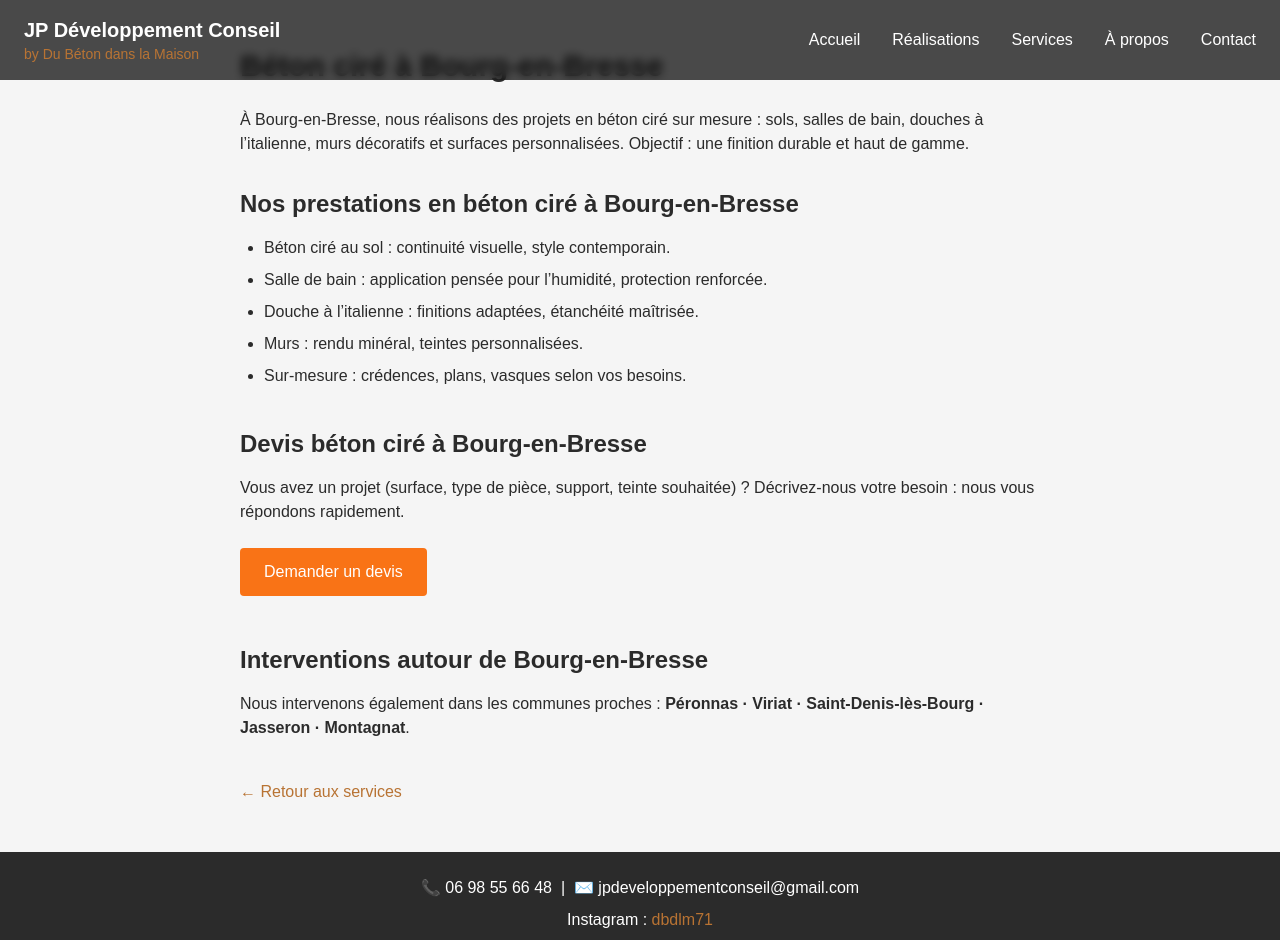
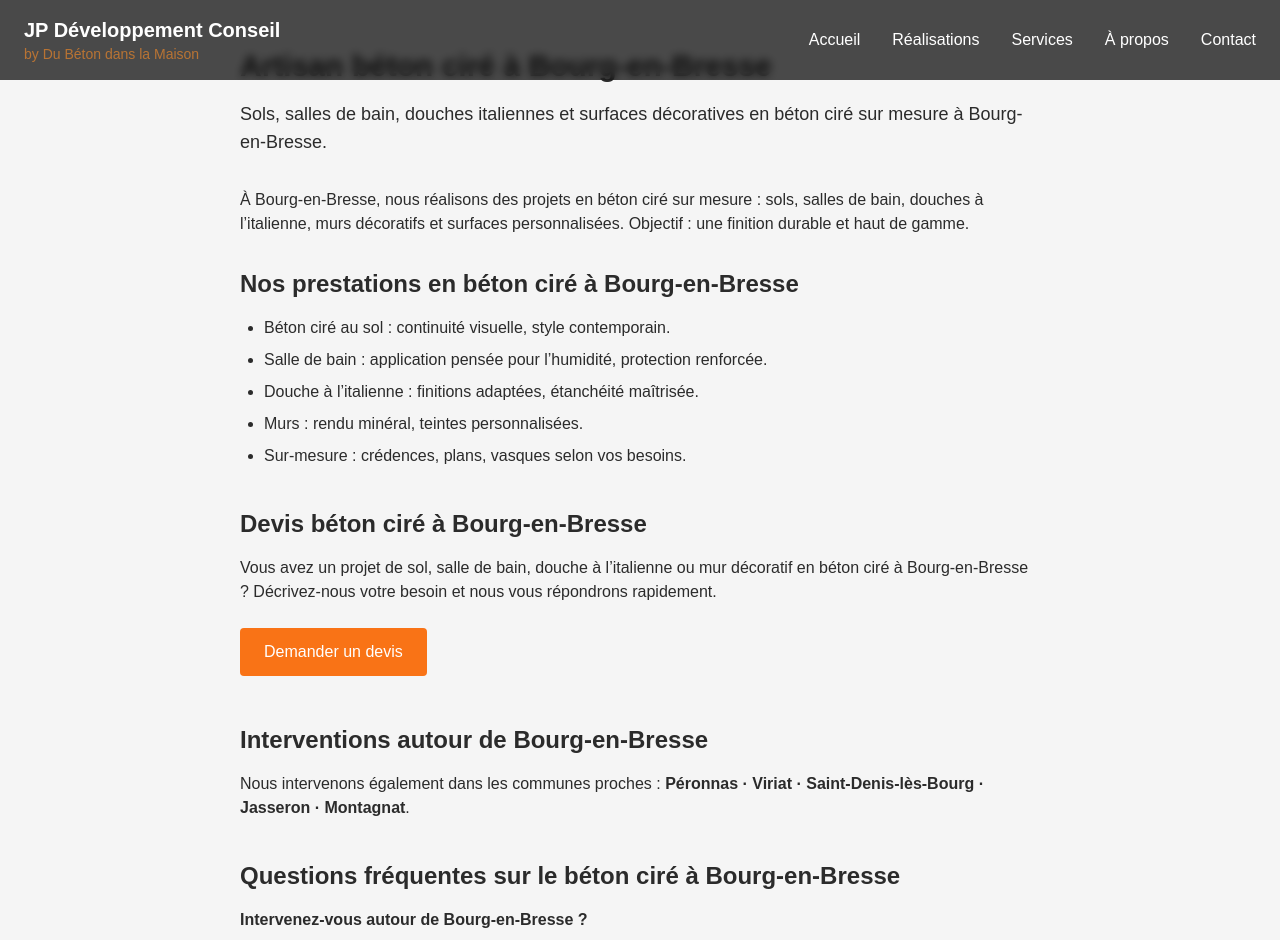
Before and after one commit to jpdeveloppementconseil-tech/dub-tondanslamaison, a React (Create React App) app: page /beton-cire/bourg-en-bresse in a window 1280 px wide. Shown: the top 940 px of the page. Built offline with nearby package versions, Linux system fonts and the light colour scheme.

Commit message:
SEO home title

```diff
--- a/src/pages/CityServicePage.js
+++ b/src/pages/CityServicePage.js
@@ -8,7 +8,7 @@ function normalizeSlug(input = "") {
   return String(input)
     .trim()
     .toLowerCase()
-    .normalize("NFD") // enlève les accents
+    .normalize("NFD")
     .replace(/[\u0300-\u036f]/g, "")
     .replace(/_/g, "-")
     .replace(/\s+/g, "-");
@@ -21,7 +21,10 @@ function buildFaqJsonLd(faq = []) {
     mainEntity: faq.map((item) => ({
       "@type": "Question",
       name: item.q,
-      acceptedAnswer: { "@type": "Answer", text: item.a },
+      acceptedAnswer: {
+        "@type": "Answer",
+        text: item.a,
+      },
     })),
   };
 }
@@ -33,13 +36,12 @@ export default function CityServicePage() {
   const city = CITIES.find((c) => c.slug === slug);
   const page = CITY_PAGES[slug];
 
-  // ✅ si slug inconnu : on affiche un message (pas une page blanche)
   if (!city || !page) {
     return (
       <section className="p-12 max-w-4xl mx-auto">
         <h1 className="text-2xl font-bold mb-4">Page introuvable</h1>
         <p className="mb-4">
-          La ville demandée n’existe pas (ou n’est pas encore configurée).
+          La ville demandée n’existe pas ou n’est pas encore configurée.
         </p>
         <Link className="text-cuivre hover:underline" to="/services">
           Voir nos services
@@ -48,8 +50,8 @@ export default function CityServicePage() {
     );
   }
 
-  const title = `Béton ciré à ${city.name} | ${SITE.brand}`;
-  const description = `Artisan béton ciré à ${city.name} : sols, salle de bain, douche à l’italienne, murs décoratifs et sur-mesure. Devis rapide.`;
+  const title = `Artisan béton ciré à ${city.name} | ${SITE.siteName}`;
+  const description = `Artisan spécialisé en béton ciré à ${city.name}. Réalisation de sols, salles de bain, douches italiennes et surfaces sur mesure. Devis gratuit.`;
   const canonical = `${SITE.domain}/beton-cire-${city.slug}`;
 
   return (
@@ -63,9 +65,17 @@ export default function CityServicePage() {
         </script>
       </Helmet>
 
-      <h1 className="text-3xl font-bold mb-6">Béton ciré à {city.name}</h1>
+      <h1 className="text-3xl font-bold mb-4">
+        Artisan béton ciré à {city.name}
+      </h1>
+
+      <p className="mb-8 text-lg">
+        Sols, salles de bain, douches italiennes et surfaces décoratives en
+        béton ciré sur mesure à {city.name}.
+      </p>
 
       <p className="mb-8">{page.intro}</p>
+
       {city.slug === "lyon" && (
         <>
           <h2 className="text-2xl font-semibold mb-4">
@@ -93,8 +103,8 @@ export default function CityServicePage() {
       </h2>
 
       <ul className="list-disc pl-6 space-y-2 mb-10">
-        {page.services.map((s, idx) => (
-          <li key={idx}>{s}</li>
+        {page.services.map((service, idx) => (
+          <li key={idx}>{service}</li>
         ))}
       </ul>
 
@@ -102,8 +112,9 @@ export default function CityServicePage() {
         Devis béton ciré à {city.name}
       </h2>
       <p className="mb-6">
-        Vous avez un projet (surface, type de pièce, support, teinte souhaitée) ?
-        Décrivez-nous votre besoin : nous vous répondons rapidement.
+        Vous avez un projet de sol, salle de bain, douche à l’italienne ou mur
+        décoratif en béton ciré à {city.name} ? Décrivez-nous votre besoin et
+        nous vous répondrons rapidement.
       </p>
 
       <div className="mb-12">
@@ -118,10 +129,23 @@ export default function CityServicePage() {
       <h2 className="text-2xl font-semibold mb-4">
         Interventions autour de {city.name}
       </h2>
-      <p>
-        Nous intervenons également dans les communes proches :{" "}
-        <strong>{city.nearby.join(" · ")}</strong>.
+      <p className="mb-10">
+        Nous intervenons également dans les communes proches :
+        <strong> {city.nearby.join(" · ")}</strong>.
       </p>
+
+      <h2 className="text-2xl font-semibold mb-4">
+        Questions fréquentes sur le béton ciré à {city.name}
+      </h2>
+
+      <div className="space-y-6 mb-12">
+        {page.faq.map((item, idx) => (
+          <div key={idx}>
+            <h3 className="font-semibold mb-2">{item.q}</h3>
+            <p>{item.a}</p>
+          </div>
+        ))}
+      </div>
 
       <div className="mt-10">
         <Link className="text-cuivre hover:underline" to="/services">
--- a/src/pages/citiesData.js
+++ b/src/pages/citiesData.js
@@ -1,7 +1,7 @@
 // src/pages/citiesData.js
 
 export const SITE = {
-  brand: "JP Développement Conseil",
+  brand: "Du Béton dans la Maison",
   siteName: "Du Béton dans la Maison",
   domain: "https://dubetondanslamaison.com",
   phone: "06 98 55 66 48",
@@ -73,9 +73,9 @@ des lofts contemporains et des constructions modernes.
 },
 
   macon: {
-    intro:
-      "Pour un projet de béton ciré à Mâcon, nous vous accompagnons de la préparation du support à la finition. Sols, douches à l’italienne, salles de bain, murs décoratifs : un rendu élégant et facile d’entretien.",
-    services: [
+  intro:
+    "Artisan spécialisé en béton ciré à Mâcon, nous vous accompagnons de la préparation du support à la finition. Nous réalisons des sols, douches à l’italienne, salles de bain et murs décoratifs en béton ciré avec un rendu élégant, durable et facile d’entretien.",
+  services: [
       "Sols en béton ciré : aspect continu, entretien simple, rendu haut de gamme.",
       "Salle de bain : application adaptée aux zones humides, protection renforcée.",
       "Douche à l’italienne : étanchéité + finitions antidérapantes si besoin.",
```
Lines whose indentation alone changed are shown as unchanged.
